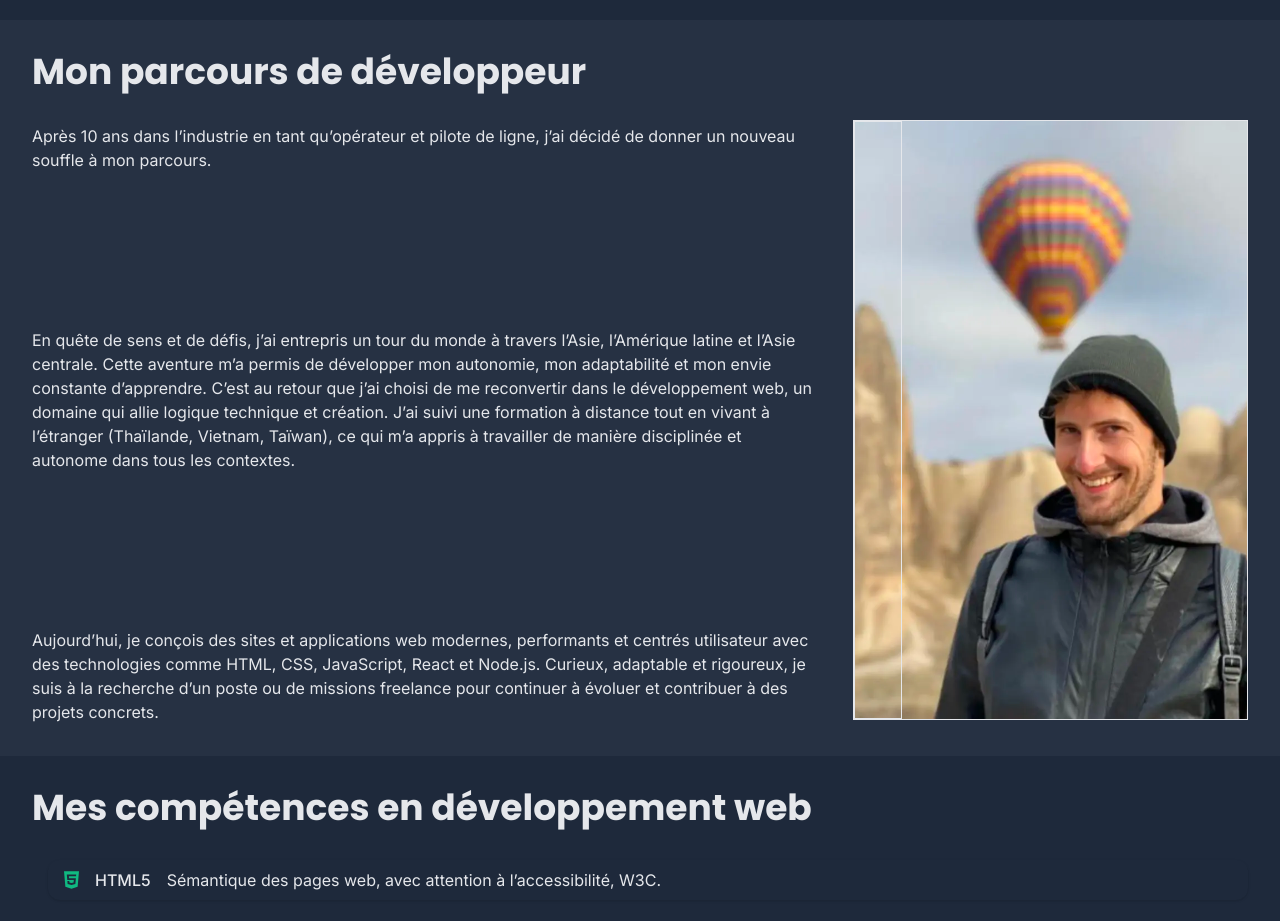
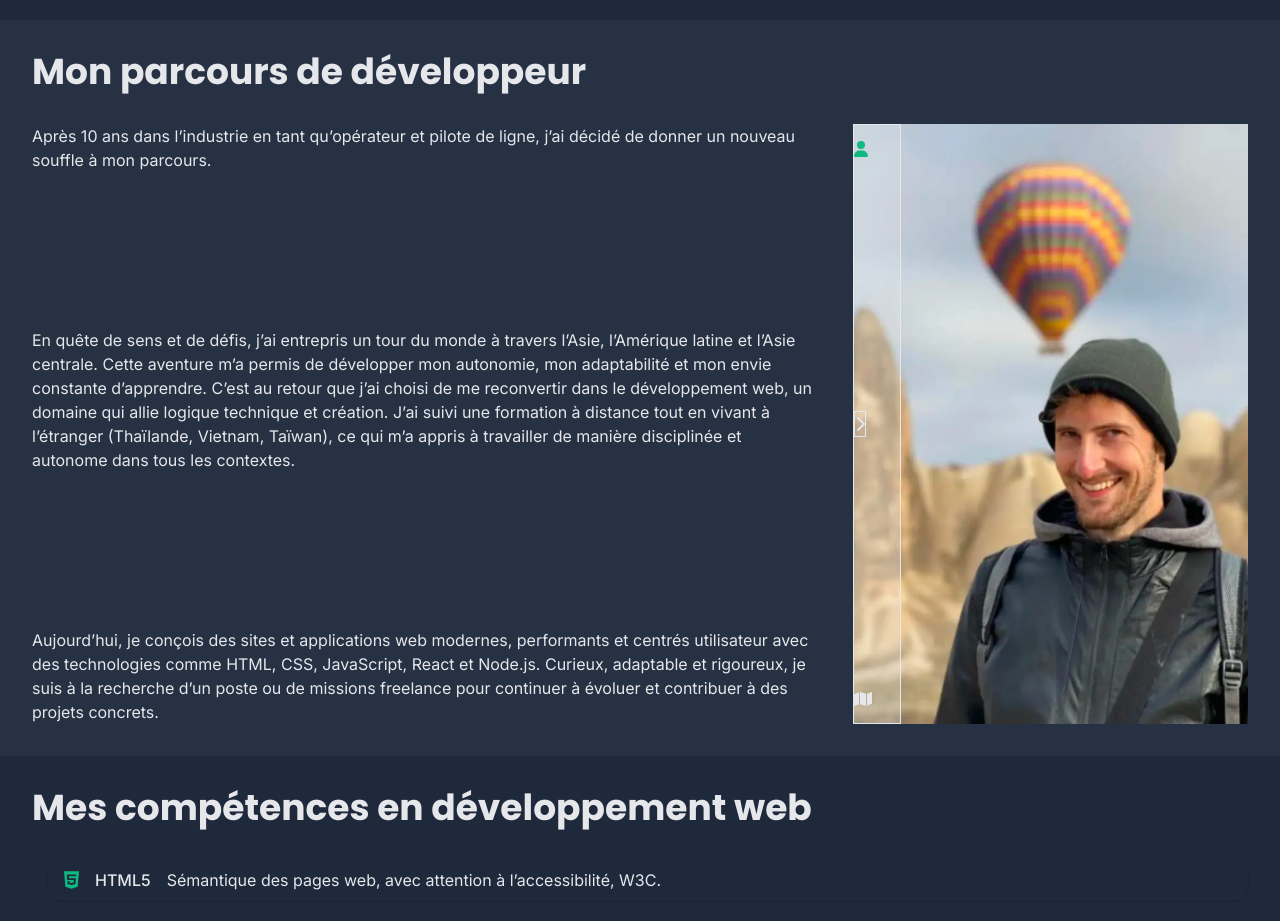
Before and after one commit to aurelienrnd/portfolio, a React (Vite) app: page / in a window 1280 px wide. Shown: the part 780-1701 px from the top of the page. Built offline with nearby package versions, Linux system fonts and the light colour scheme.

Commit message:
feature About.tsx: Ajouter icone fontAwesome dans le bouton et modiffication des couleur au clique

```diff
--- a/src/components/pages/homePage/sections/About.tsx
+++ b/src/components/pages/homePage/sections/About.tsx
@@ -1,4 +1,11 @@
 import { useState } from 'react';
+import { FontAwesomeIcon } from '@fortawesome/react-fontawesome';
+import {
+  faMap,
+  faUser,
+  faChevronRight,
+} from '@fortawesome/free-solid-svg-icons';
+
 /** Section About
  * @description - Affiche la section About.
  * @returns {JSX.Element} - La section À propos du site.
@@ -39,9 +46,9 @@ function About(): React.JSX.Element {
           </p>
         </div>
 
-        <div className="border w-full md:w-1/3 md:h-full flex relative mb-2">
+        <div className="w-full md:w-1/3 md:h-full flex relative">
           <button
-            className="absolute z-2 flex h-full w-12 hover:w-full bg-color-two/10  cursor-pointer border"
+            className="absolute z-2 flex h-full flex-col justify-between w-12 cursor-pointer bg-color-two/30 border py-4"
             onClick={handleBouton}
             aria-label={
               visibleMap
@@ -49,11 +56,22 @@ function About(): React.JSX.Element {
                 : 'Afficher la map: tour du monde'
             }
           >
-            {/* Ajouter une iconne pour les boutons  */}
+            <FontAwesomeIcon
+              icon={faUser}
+              className={visibleMap ? '' : 'text-color-three'}
+            />
+            <div className="width-full border">
+              <FontAwesomeIcon icon={faChevronRight} />
+            </div>
+
+            <FontAwesomeIcon
+              icon={faMap}
+              className={visibleMap ? 'text-color-three' : ''}
+            />
           </button>
 
           {visibleMap ? (
-            <div className="h-60 md:h-full w-full object-cover flex justify-center items-center  border ">
+            <div className="h-60 md:h-full w-full object-cover flex justify-center border ">
               MAP
             </div>
           ) : (
```
